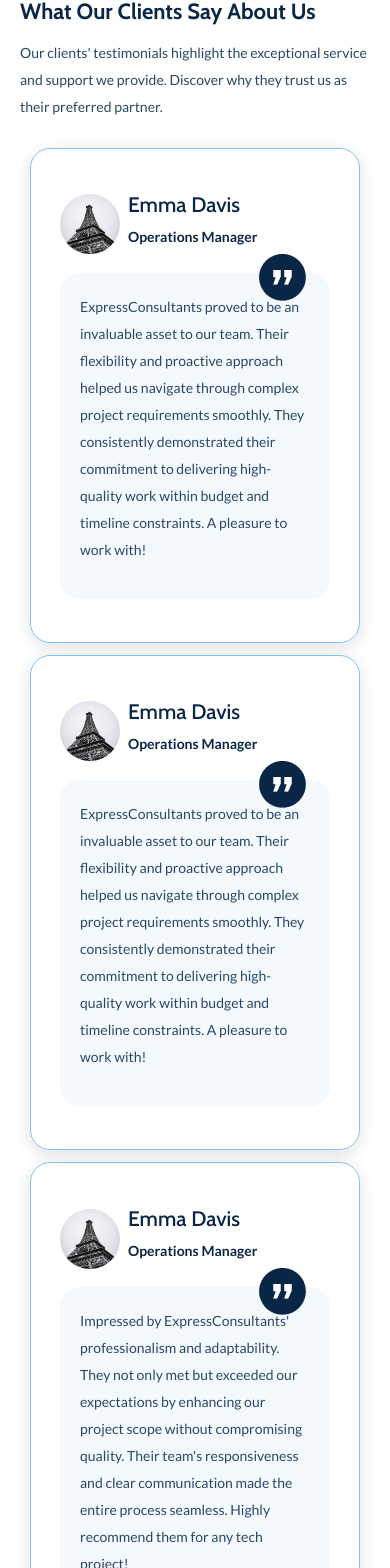
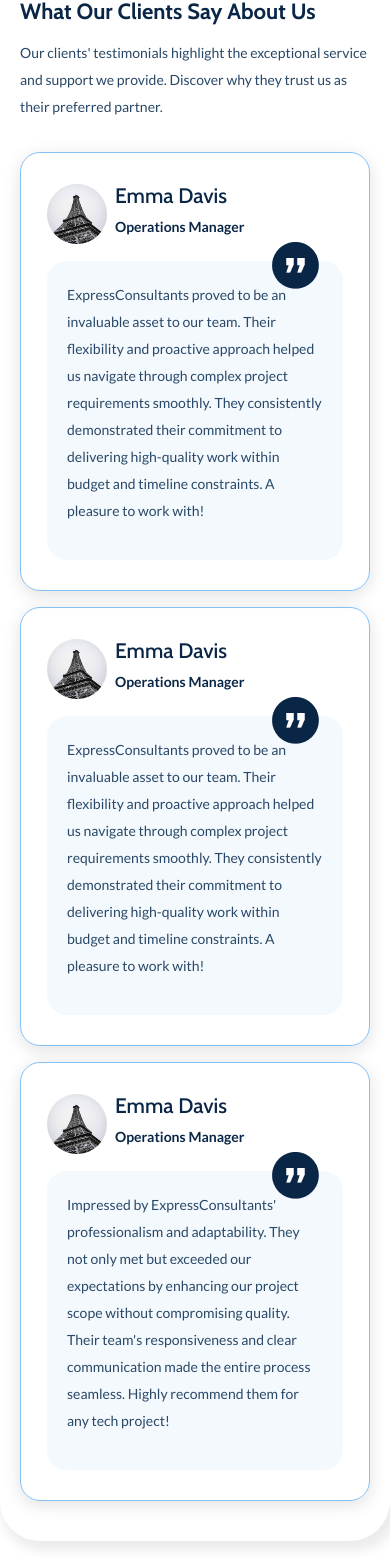
Before and after one commit to babitagurung1/express-consultant, a React (Create React App) app: page / in a window 390 px wide. Shown: the part 8613-10181 px from the top of the page. Built offline with nearby package versions, Linux system fonts and the light colour scheme.

Commit message:
responsiveness -

```diff
--- a/src/Components/Clientreview/ClientReview.jsx
+++ b/src/Components/Clientreview/ClientReview.jsx
@@ -9,7 +9,7 @@
         <h3 className='cmn_heading'>What Our Clients Say About Us​</h3>
         <p className='cmn_paragraph tools_paragraph'>Our clients' testimonials highlight the exceptional service and support we provide. Discover why they trust us as their preferred partner.​</p>
   <div className='row'>
-    <div className='col-lg-4 col-sm-12 col-md-6'>
+    <div className='col-lg-4 col-sm-12 col-md-6 pt-3'>
         <div className='testimonal_card'>
             <div className='d-flex gap-2 align-items-center'>
                 <div className='img_outer'>
@@ -29,7 +29,7 @@
             </div>
         </div>
     </div>
-    <div className='col-lg-4 col-sm-12 col-md-6'>
+    <div className='col-lg-4 col-sm-12 col-md-6 pt-3'>
         <div className='testimonal_card position-relative'>
             <div className='d-flex gap-2 align-items-center'>
                 <div className='img_outer'>
@@ -49,7 +49,7 @@
             </div>
         </div>
     </div>
-    <div className='col-lg-4 col-sm-12 col-md-6'>
+    <div className='col-lg-4 col-sm-12 col-md-6 pt-3'>
         <div className='testimonal_card position-relative'>
             <div className='d-flex gap-2 align-items-center'>
                 <div className='img_outer'>
--- a/src/Components/Clientreview/clientreview.css
+++ b/src/Components/Clientreview/clientreview.css
@@ -3,7 +3,6 @@
     border: 1px solid #81c1f8;
     border-radius: 20px;
     box-shadow: 0px 4px 17px 0px rgba(0, 0, 0, 12%);
-    margin: 0px 10px;
     height: 100%;
 }
 .img_outer img{
@@ -38,10 +37,24 @@
     margin-top: 1rem;
 
 }
+@media screen and (max-width:1024px){
+
+    .client_info_outer h3 {
+        font-size: 20px;
+    }
+    .client_info_outer h6 {
+        line-height: 21px;
+    }
+    .client_quote {
+        padding: 25px 14px;
+    }
+    .testimonal_card {
+        padding: 30px 26px;
+
+    }
+}
 @media screen and (max-width:991px){
-    .testimonal_card{
-     margin-top: 12px;
-    }
+
 
    }
 
@@ -59,7 +72,5 @@
    .client_quote{
     padding: 20px
    }
-   .testimonal_card{
-    height: unset;
-   }
+
 }
--- a/src/Components/Footer/Footer.jsx
+++ b/src/Components/Footer/Footer.jsx
@@ -3,6 +3,9 @@
 import "./footer.css"
 import { IoCallOutline, IoLocationOutline } from 'react-icons/io5'
 import { MdMailOutline } from 'react-icons/md'
+import { FaLock } from "react-icons/fa";
+import { PiNotebookBold } from "react-icons/pi";
+import { PiNotebookFill } from "react-icons/pi";
 const Footer = () => {
   return (
     <div className='footer_container paddingLeftRight cmn_margin'>
@@ -31,14 +34,14 @@
         <div className='col-lg-3 col-sm-12 col-md-6'>
         <ul className='contact_info_list footer_info_list blog_lists'>
                 <li className='d-flex gap-3 align-items-center'>
-                <IoCallOutline />
+                <PiNotebookFill />
                     <h3>Blogs</h3>
                 </li>
                 <li className='d-flex gap-3 align-items-center mt-3'>
-                <MdMailOutline />
+                <PiNotebookBold />
                     <h3>Terms and Conditions</h3></li>
                 <li className='d-flex gap-3 align-items-center mt-3'>
-                <IoLocationOutline />
+                <FaLock />
                 <h3>Privacy policy</h3></li>
             </ul>
         </div>
--- a/src/Components/Specialization/Specializations.jsx
+++ b/src/Components/Specialization/Specializations.jsx
@@ -9,7 +9,7 @@
 
   return (
 
-    <div className='specialization_container'>
+    <div className='specialization_container cmn_margin'>
         <h3 className='cmn_heading'>Our industry <br></br>  Specialization</h3>
         <p className='cmn_paragraph express_consultant_paragraph'>Express Consultants excels through the synergy of our expert teams and loyal clients, ensuring exceptional productivity, customer satisfaction, and respect for achievements at every level.</p>
     <div className='row mt-5'>
```
